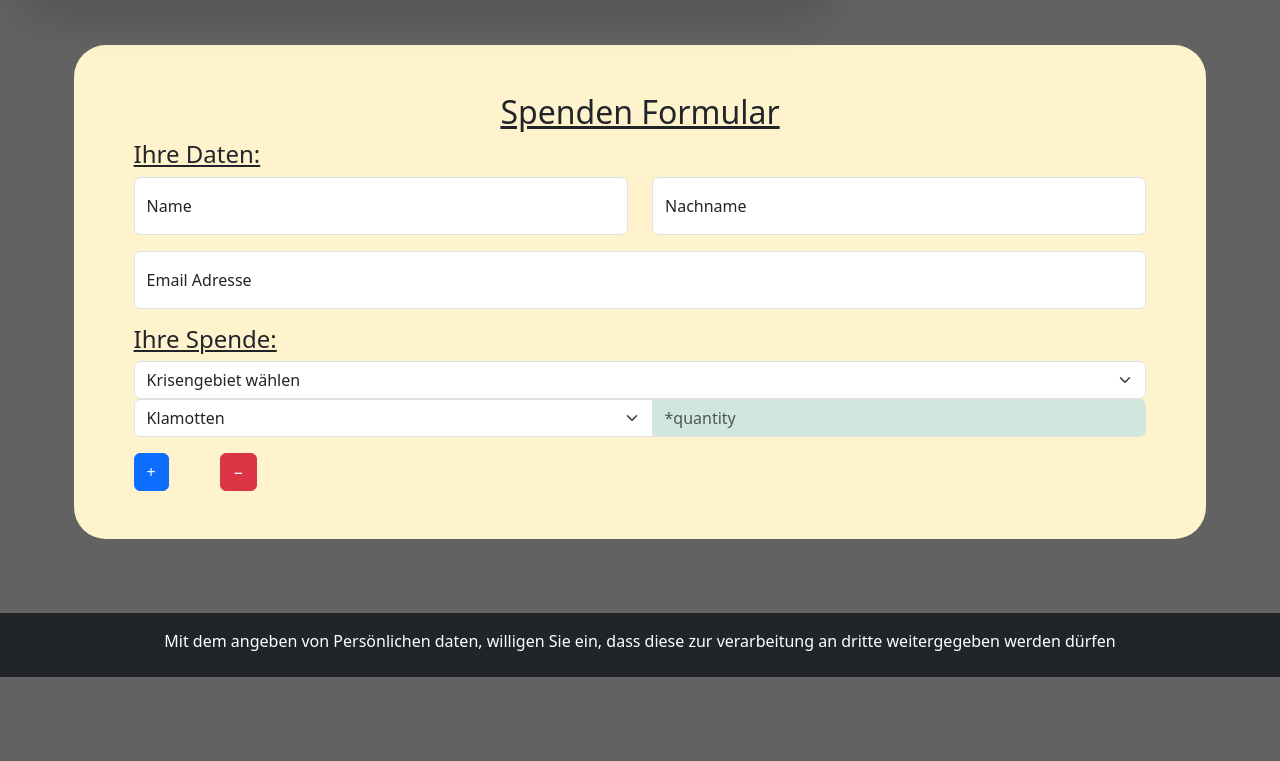
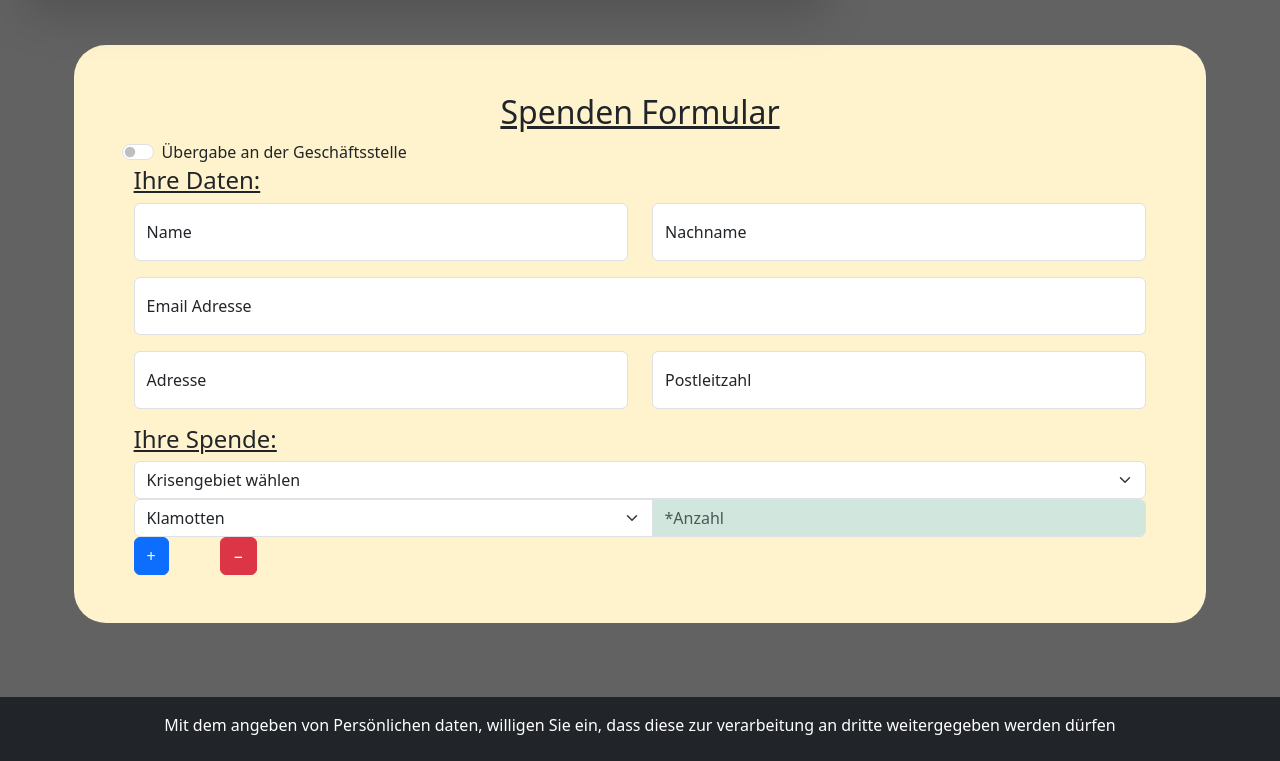
Before and after one commit to Tobert03/Kleiderspenden-Registrierung, a plain HTML site: page index.html in a window 1280 px wide. Shown: the part 1007-1768 px from the top of the page. Before the commit the page ends 1684 px from the top, so only its background shows below. Drawn offline with nearby package versions, Linux system fonts and the light colour scheme.

Commit message:
added adress, postalcode, a switch and tooltip for pickup

```diff
--- a/index.html
+++ b/index.html
@@ -102,7 +102,10 @@
         <h2>Spenden Formular</h2>
       </div>
 
-
+      <div class="form-check form-switch" >
+        <input class="form-check-input" type="checkbox" role="switch" id="switchCheckDefault" >
+        <label class="form-check-label" for="switchCheckDefault" >Übergabe an der Geschäftsstelle</label>
+      </div>
 
       <div class="container">
 
@@ -131,6 +134,20 @@
           <label for="floatingInput">Email Adresse</label>
         </div>
 
+        <div class="row">
+          <div class="col">
+            <div class="form-floating mb-3">
+              <input type="text" class="form-control" id="floatingInput" placeholder="Musterstraße 10" data-bs-toggle="tooltip" data-bs-placement="top" data-bs-custom-class="custom-tooltip" data-bs-title="Abholung am 15. des nächsten Monats, Uhrzeit per Mail.">
+              <label for="floatingInput">Adresse</label>
+            </div>
+          </div>
+          <div class="col">
+            <div class="form-floating mb-3">
+              <input type="text" class="form-control" id="floatingInput" placeholder="64720">
+              <label for="floatingInput">Postleitzahl</label>
+            </div>
+          </div>
+        </div>
 
         <div class="text-start text-decoration-underline">
           <h4>Ihre Spende:</h4>
@@ -151,14 +168,14 @@
 
         <div class="row" id="repeatable-container">
 
-          <div class="input-group mb-3 repeatable-item col-4">
+          <div class="input-group repeatable-item col-4">
             <select class="form-select" aria-label="Default select example">
               <option selected>Klamotten</option>
               <option value="1">Oberteile</option>
               <option value="2">Hosen</option>
               <option value="3">Schuhe</option>
             </select>
-            <input type="text" class="form-control bg-success-subtle" aria-label="Text input with dropdown button" placeholder="*quantity">
+            <input type="text" class="form-control bg-success-subtle" aria-label="Text input with dropdown button" placeholder="*Anzahl">
           </div>
 
         </div>
@@ -211,6 +228,9 @@
     }
     });
 
+    const tooltipTriggerList = document.querySelectorAll('[data-bs-toggle="tooltip"]')
+    const tooltipList = [...tooltipTriggerList].map(tooltipTriggerEl => new bootstrap.Tooltip(tooltipTriggerEl))
+
   </script>
 </body>
 </html>
```
